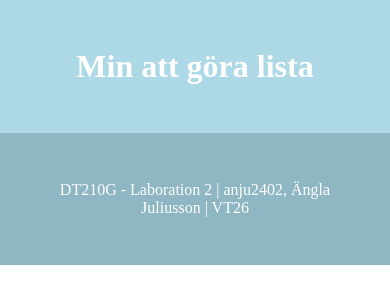
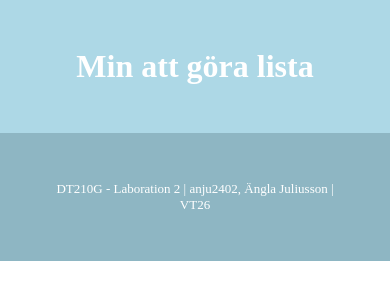
Before and after one commit to anglajuliusson/dt210g-laboration2-frontend, a React (Vite) app in the folder todos/: page / in a window 390 px wide. Shown: the top 304 px of the page. Built offline with nearby package versions, Linux system fonts and the light colour scheme.

Commit message:
Minska text i footer vid skärm mindre än 768px

```diff
--- a/todos/src/index.css
+++ b/todos/src/index.css
@@ -8,3 +8,8 @@ html, body {
   overflow-x: hidden;
   margin: 0;
 }
+@media (max-width: 768px) {
+  footer p {
+      font-size: small;
+  }
+}
```
